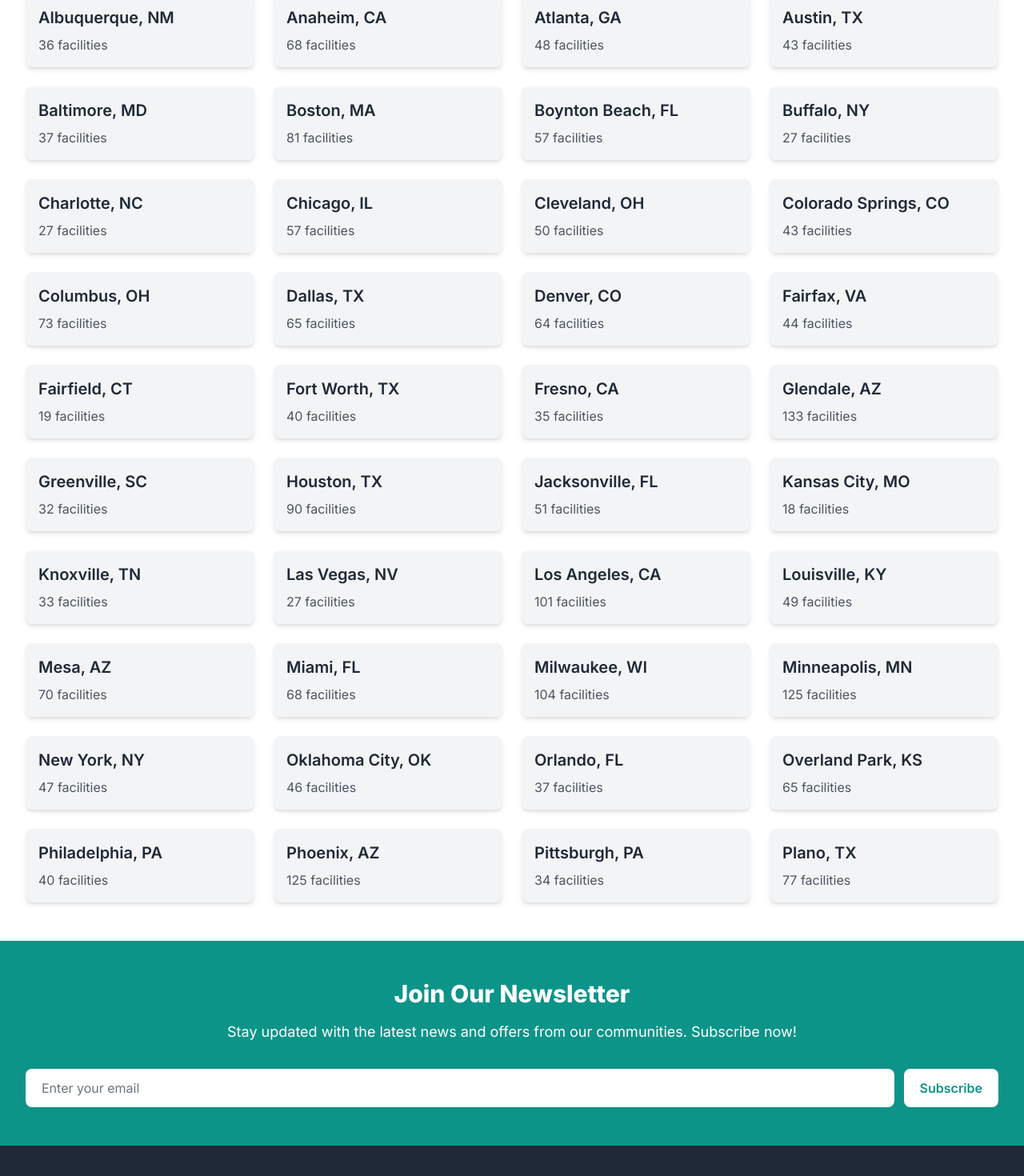
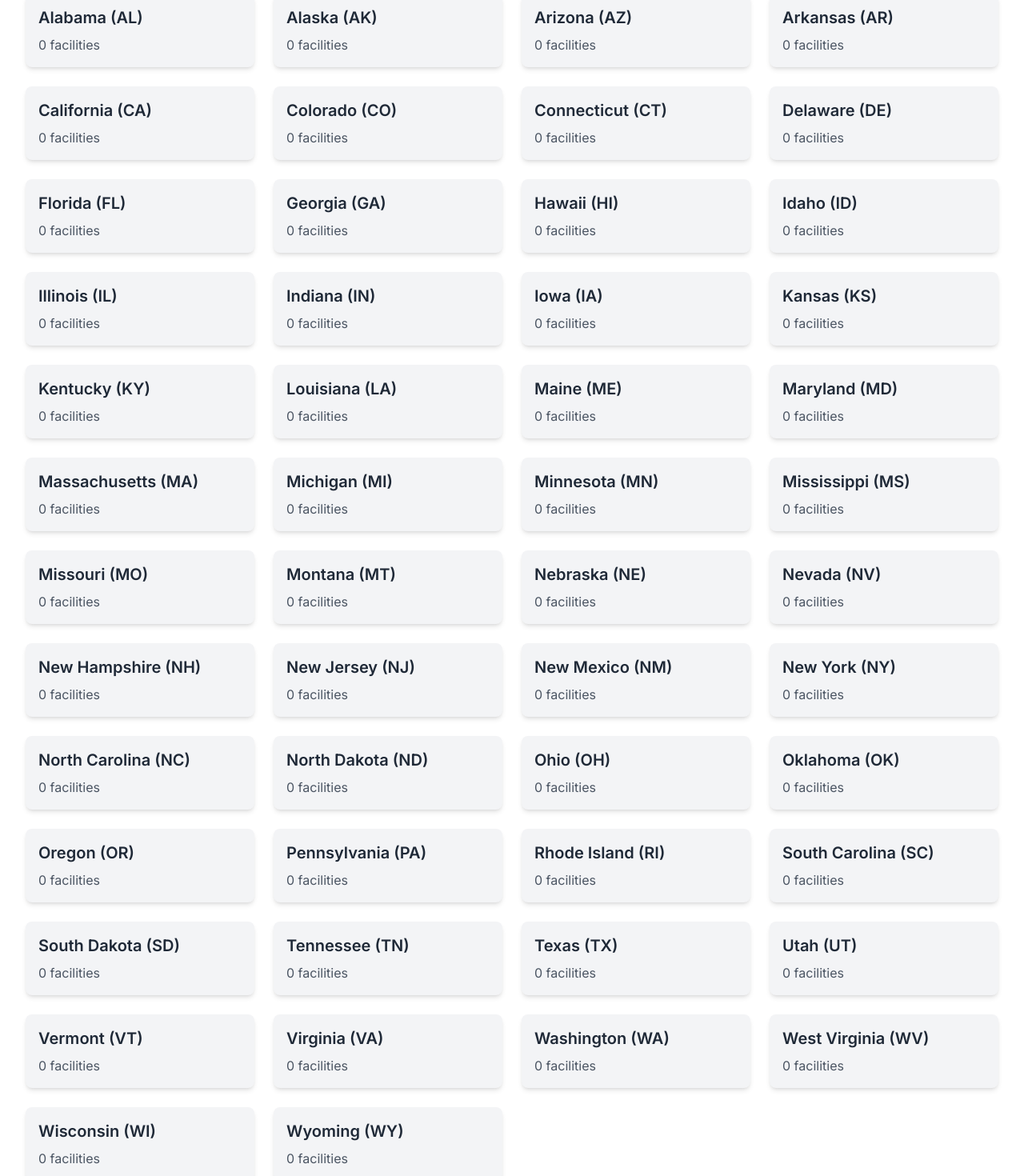
Before and after one commit to ehoneahobed/agingresidence, a Next.js app in the folder my-app/: page / in a window 1280 px wide. Shown: the part 1380-2850 px from the top of the page at 80% size. Built offline with nearby package versions, Linux system fonts and the light colour scheme; no server answers; the database is empty.

Commit message:
Feat: add listing by state & list view count

```diff
--- a/my-app/src/app/api/listings/[slug]/route.ts
+++ b/my-app/src/app/api/listings/[slug]/route.ts
@@ -1,5 +1,3 @@
-// app/api/listings/[slug]/route.ts
-// Get Single Listing
 import { NextRequest, NextResponse } from 'next/server';
 import { PrismaClient } from '@prisma/client';
 
@@ -9,6 +7,7 @@ export async function GET(req: NextRequest, { params }: { params: { slug: string
   const { slug } = params;
 
   try {
+    // Find the listing by slug
     const listing = await prisma.listing.findUnique({
       where: { slug },
       include: {
@@ -20,7 +19,17 @@ export async function GET(req: NextRequest, { params }: { params: { slug: string
       return NextResponse.json({ message: 'Listing not found' }, { status: 404 });
     }
 
-    return NextResponse.json(listing);
+    // Increment the view count
+    const updatedListing = await prisma.listing.update({
+      where: { slug },
+      data: { views: listing.views + 1 },
+      include: {
+        location: true,
+        author: true,
+      },
+    });
+
+    return NextResponse.json(updatedListing);
   } catch (error: any) {
     return NextResponse.json({ error: error.message }, { status: 500 });
   }
--- /dev/null
+++ b/my-app/src/app/api/listings/by-state/[state]/route.ts
@@ -0,0 +1,25 @@
+import { NextRequest, NextResponse } from 'next/server';
+import { PrismaClient } from '@prisma/client';
+
+const prisma = new PrismaClient();
+
+export async function GET(req: NextRequest, { params }: { params: { state: string } }) {
+  const { state } = params;
+  console.log(state)
+
+  if (!state) {
+    return NextResponse.json({ error: 'State is required' }, { status: 400 });
+  }
+
+  try {
+    const stateAbbreviation = state.toUpperCase();
+    const listings = await prisma.listing.findMany({
+      where: {
+        state: stateAbbreviation,
+      },
+    });
+    return NextResponse.json(listings);
+  } catch (error) {
+    return NextResponse.json({ error: 'Failed to fetch listings' }, { status: 500 });
+  }
+}
--- /dev/null
+++ b/my-app/src/app/api/listings/count-by-state/route.ts
@@ -0,0 +1,83 @@
+import { NextRequest, NextResponse } from 'next/server';
+import { PrismaClient } from '@prisma/client';
+
+const prisma = new PrismaClient();
+
+const stateMapping: { [key: string]: string } = {
+  AL: "Alabama",
+  AK: "Alaska",
+  AZ: "Arizona",
+  AR: "Arkansas",
+  CA: "California",
+  CO: "Colorado",
+  CT: "Connecticut",
+  DE: "Delaware",
+  FL: "Florida",
+  GA: "Georgia",
+  HI: "Hawaii",
+  ID: "Idaho",
+  IL: "Illinois",
+  IN: "Indiana",
+  IA: "Iowa",
+  KS: "Kansas",
+  KY: "Kentucky",
+  LA: "Louisiana",
+  ME: "Maine",
+  MD: "Maryland",
+  MA: "Massachusetts",
+  MI: "Michigan",
+  MN: "Minnesota",
+  MS: "Mississippi",
+  MO: "Missouri",
+  MT: "Montana",
+  NE: "Nebraska",
+  NV: "Nevada",
+  NH: "New Hampshire",
+  NJ: "New Jersey",
+  NM: "New Mexico",
+  NY: "New York",
+  NC: "North Carolina",
+  ND: "North Dakota",
+  OH: "Ohio",
+  OK: "Oklahoma",
+  OR: "Oregon",
+  PA: "Pennsylvania",
+  RI: "Rhode Island",
+  SC: "South Carolina",
+  SD: "South Dakota",
+  TN: "Tennessee",
+  TX: "Texas",
+  UT: "Utah",
+  VT: "Vermont",
+  VA: "Virginia",
+  WA: "Washington",
+  WV: "West Virginia",
+  WI: "Wisconsin",
+  WY: "Wyoming"
+};
+
+export async function GET(req: NextRequest) {
+  try {
+    const counts = await prisma.listing.groupBy({
+      by: ['state'],
+      _count: {
+        state: true,
+      },
+    });
+
+    const allStates = Object.keys(stateMapping);
+
+    const stateCounts = allStates.map(state => {
+      const foundState = counts.find(item => item.state === state);
+      return {
+        state: stateMapping[state],
+        abbreviation: state,
+        facilities: foundState ? foundState._count.state : 0,
+      };
+    });
+
+    return NextResponse.json(stateCounts);
+  } catch (error) {
+    return NextResponse.json({ error: 'Failed to fetch listing counts by state' }, { status: 500 });
+  }
+}
--- /dev/null
+++ b/my-app/src/app/states/[state]/page.tsx
@@ -0,0 +1,154 @@
+"use client";
+import React, { useEffect, useState } from 'react';
+import { useParams } from 'next/navigation';
+import Link from 'next/link';
+
+import NavBar from '@/components/custom/NavBar';
+import Footer from '@/components/custom/Footer';
+
+interface Listing {
+  slug: string;
+  name: string;
+  phone: string;
+  views: number;
+  state: string;
+  image: string;
+  description: string;
+}
+
+const stateNames: { [key: string]: string } = {
+  AL: "Alabama",
+  AK: "Alaska",
+  AZ: "Arizona",
+  AR: "Arkansas",
+  CA: "California",
+  CO: "Colorado",
+  CT: "Connecticut",
+  DE: "Delaware",
+  FL: "Florida",
+  GA: "Georgia",
+  HI: "Hawaii",
+  ID: "Idaho",
+  IL: "Illinois",
+  IN: "Indiana",
+  IA: "Iowa",
+  KS: "Kansas",
+  KY: "Kentucky",
+  LA: "Louisiana",
+  ME: "Maine",
+  MD: "Maryland",
+  MA: "Massachusetts",
+  MI: "Michigan",
+  MN: "Minnesota",
+  MS: "Mississippi",
+  MO: "Missouri",
+  MT: "Montana",
+  NE: "Nebraska",
+  NV: "Nevada",
+  NH: "New Hampshire",
+  NJ: "New Jersey",
+  NM: "New Mexico",
+  NY: "New York",
+  NC: "North Carolina",
+  ND: "North Dakota",
+  OH: "Ohio",
+  OK: "Oklahoma",
+  OR: "Oregon",
+  PA: "Pennsylvania",
+  RI: "Rhode Island",
+  SC: "South Carolina",
+  SD: "South Dakota",
+  TN: "Tennessee",
+  TX: "Texas",
+  UT: "Utah",
+  VT: "Vermont",
+  VA: "Virginia",
+  WA: "Washington",
+  WV: "West Virginia",
+  WI: "Wisconsin",
+  WY: "Wyoming"
+};
+
+const getStateName = (abbreviation: string): string => {
+  return stateNames[abbreviation.toUpperCase()] || abbreviation;
+};
+
+const StateListingsPage: React.FC = () => {
+  const { state } = useParams();
+  const [listings, setListings] = useState<Listing[]>([]);
+  const [loading, setLoading] = useState(true);
+  const [error, setError] = useState<string | null>(null);
+
+  useEffect(() => {
+    if (typeof state !== 'string') {
+      return;
+    }
+
+    const fetchListings = async () => {
+      try {
+        const res = await fetch(`/api/listings/by-state/${state}`);
+        if (!res.ok) {
+          throw new Error('Failed to fetch listings');
+        }
+        const data = await res.json();
+        setListings(data);
+      } catch (error: any) {
+        setError(error.message);
+      } finally {
+        setLoading(false);
+      }
+    };
+
+    fetchListings();
+  }, [state]);
+
+  if (loading) {
+    return <p>Loading...</p>;
+  }
+
+  if (error) {
+    return <p>{error}</p>;
+  }
+
+  return (
+    <div>
+      <NavBar />
+      <main className="py-12 bg-gray-50">
+        <div className="max-w-7xl mx-auto px-4 sm:px-6 lg:px-8">
+          <h1 className="text-3xl font-extrabold text-gray-900 text-left">
+            Listings in {typeof state === 'string' ? getStateName(state) : state}
+          </h1>
+          <div className="mt-10 grid gap-6 lg:grid-cols-3 sm:grid-cols-2 grid-cols-1">
+            {listings.length > 0 ? (
+              listings.map((listing) => (
+                <Link key={listing.slug} href={`/community/${listing.slug}`} passHref className="block p-4 bg-gray-100 hover:bg-gray-200 rounded-lg shadow-md">
+                  <div className="cursor-pointer bg-white rounded-lg shadow-md overflow-hidden hover:shadow-lg transition-shadow duration-300">
+                    <img className="w-full h-48 object-cover" src={listing.image} alt={listing.name} />
+                    <div className="p-6">
+                      <h3 className="mt-2 text-xl font-semibold text-gray-900">{listing.name}</h3>
+                      <p className="mt-3 text-gray-600">{listing.phone}</p>
+                      <div className="mt-4 flex items-center justify-between">
+                        <span className="text-gray-600">{listing.state}</span>
+                        <div className="flex items-center text-gray-600">
+                          <svg className="w-6 h-6 mr-1 text-primary" fill="none" stroke="currentColor" strokeWidth="2" viewBox="0 0 24 24">
+                            <path strokeLinecap="round" strokeLinejoin="round" d="M20.84 4.61a5.5 5.5 0 00-7.78 0L12 5.68l-1.06-1.07a5.5 5.5 0 00-7.78 7.78l1.06 1.06L12 21.44l7.78-7.78 1.06-1.06a5.5 5.5 0 000-7.78v0z"></path>
+                          </svg>
+                          {listing.views}
+                        </div>
+                      </div>
+                    </div>
+                  </div>
+                </Link>
+              ))
+            ) : (
+              <p className="text-gray-600">No listings available for this state.</p>
+            )}
+          </div>
+        </div>
+      </main>
+      <Footer />
+    </div>
+  );
+};
+
+export default StateListingsPage;
--- a/my-app/src/components/custom/StatesList.tsx
+++ b/my-app/src/components/custom/StatesList.tsx
@@ -1,62 +1,56 @@
-import React from 'react';
+"use client";
+import React, { useEffect, useState } from 'react';
 import Link from 'next/link';
 
-const statesData = [
-  { state: "Albuquerque, NM", facilities: 36 },
-  { state: "Anaheim, CA", facilities: 68 },
-  { state: "Atlanta, GA", facilities: 48 },
-  { state: "Austin, TX", facilities: 43 },
-  { state: "Baltimore, MD", facilities: 37 },
-  { state: "Boston, MA", facilities: 81 },
-  { state: "Boynton Beach, FL", facilities: 57 },
-  { state: "Buffalo, NY", facilities: 27 },
-  { state: "Charlotte, NC", facilities: 27 },
-  { state: "Chicago, IL", facilities: 57 },
-  { state: "Cleveland, OH", facilities: 50 },
-  { state: "Colorado Springs, CO", facilities: 43 },
-  { state: "Columbus, OH", facilities: 73 },
-  { state: "Dallas, TX", facilities: 65 },
-  { state: "Denver, CO", facilities: 64 },
-  { state: "Fairfax, VA", facilities: 44 },
-  { state: "Fairfield, CT", facilities: 19 },
-  { state: "Fort Worth, TX", facilities: 40 },
-  { state: "Fresno, CA", facilities: 35 },
-  { state: "Glendale, AZ", facilities: 133 },
-  { state: "Greenville, SC", facilities: 32 },
-  { state: "Houston, TX", facilities: 90 },
-  { state: "Jacksonville, FL", facilities: 51 },
-  { state: "Kansas City, MO", facilities: 18 },
-  { state: "Knoxville, TN", facilities: 33 },
-  { state: "Las Vegas, NV", facilities: 27 },
-  { state: "Los Angeles, CA", facilities: 101 },
-  { state: "Louisville, KY", facilities: 49 },
-  { state: "Mesa, AZ", facilities: 70 },
-  { state: "Miami, FL", facilities: 68 },
-  { state: "Milwaukee, WI", facilities: 104 },
-  { state: "Minneapolis, MN", facilities: 125 },
-  { state: "New York, NY", facilities: 47 },
-  { state: "Oklahoma City, OK", facilities: 46 },
-  { state: "Orlando, FL", facilities: 37 },
-  { state: "Overland Park, KS", facilities: 65 },
-  { state: "Philadelphia, PA", facilities: 40 },
-  { state: "Phoenix, AZ", facilities: 125 },
-  { state: "Pittsburgh, PA", facilities: 34 },
-  { state: "Plano, TX", facilities: 77 },
-];
+interface StateData {
+  state: string;
+  abbreviation: string;
+  facilities: number;
+}
 
 const StatesList: React.FC = () => {
+  const [statesData, setStatesData] = useState<StateData[]>([]);
+  const [loading, setLoading] = useState(true);
+  const [error, setError] = useState<string | null>(null);
+
+  useEffect(() => {
+    const fetchStateData = async () => {
+      try {
+        const res = await fetch('/api/listings/count-by-state');
+        if (!res.ok) {
+          throw new Error('Failed to fetch state data');
+        }
+        const data = await res.json();
+        setStatesData(data);
+      } catch (error: any) {
+        setError(error.message);
+      } finally {
+        setLoading(false);
+      }
+    };
+
+    fetchStateData();
+  }, []);
+
+  if (loading) {
+    return <p>Loading...</p>;
+  }
+
+  if (error) {
+    return <p>{error}</p>;
+  }
+
   return (
     <section className="py-12 bg-white">
       <div className="max-w-7xl mx-auto px-4 sm:px-6 lg:px-8">
         <h2 className="text-3xl font-extrabold text-gray-900 text-center">Explore by State</h2>
         <div className="mt-10 grid gap-6 lg:grid-cols-4 sm:grid-cols-2 grid-cols-1">
           {statesData.map((state, index) => (
-            <Link key={index} href={`/states/${state.state.replace(/, /g, '-').toLowerCase()}`} passHref className="block p-4 bg-gray-100 hover:bg-gray-200 rounded-lg shadow-md">
-                <div className="flex justify-between items-center">
-                  <span className="text-xl font-semibold text-gray-800">{state.state}</span>
-                </div>
-                <p className="mt-2 text-gray-600">{state.facilities} facilities</p>
-
+            <Link key={index} href={`/states/${state.abbreviation.toLowerCase()}`} passHref className="block p-4 bg-gray-100 hover:bg-gray-200 rounded-lg shadow-md">
+              <div className="flex justify-between items-center">
+                <span className="text-xl font-semibold text-gray-800">{state.state} ({state.abbreviation})</span>
+              </div>
+              <p className="mt-2 text-gray-600">{state.facilities} facilities</p>
             </Link>
           ))}
         </div>
```
Also changed, not shown: my-app/src/app/community/[slug]/page.tsx (+43 -86 lines).
